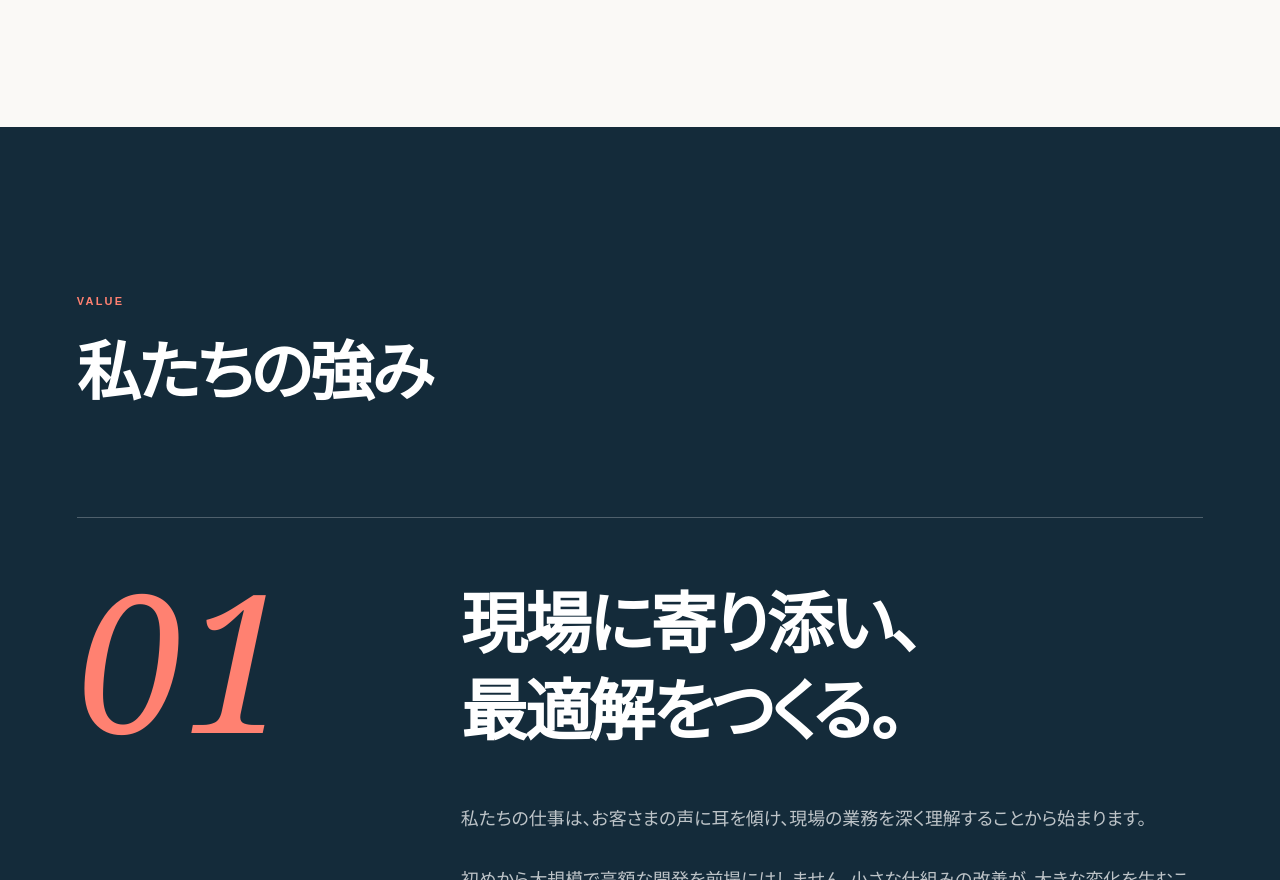
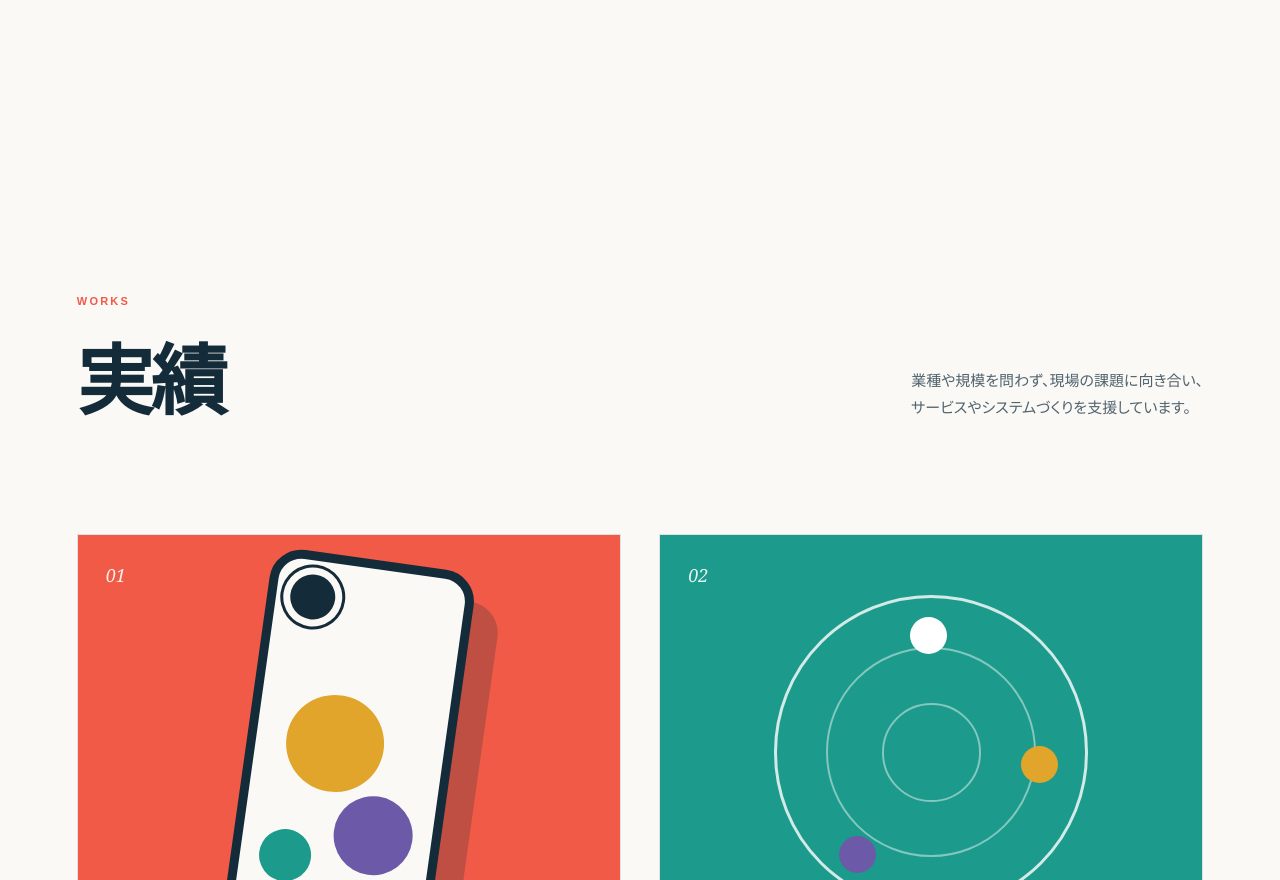
Before and after one commit to kenta-wakasa/detarame-web, a plain HTML site: page index.html in a window 1280 px wide. Shown: the part 1920-2800 px from the top of the page. Drawn offline with Linux system fonts and the light colour scheme.

Commit message:
Remove value section and update company address

```diff
--- a/index.html
+++ b/index.html
@@ -27,7 +27,6 @@
     </a>
     <nav aria-label="ページ内ナビゲーション">
       <a href="#vision">VISION</a>
-      <a href="#value">VALUE</a>
       <a href="#works">WORKS</a>
       <a href="#company">COMPANY</a>
       <a href="#contact">CONTACT</a>
@@ -71,22 +70,6 @@
           <h3>システムの力で個性と創造性に<br>全力を注げる基盤をつくる。</h3>
         </article>
       </div>
-    </section>
-
-    <section class="value section" id="value" aria-labelledby="value-title">
-      <div class="section-heading compact">
-        <p class="eyebrow">VALUE</p>
-        <h2 id="value-title">私たちの強み</h2>
-      </div>
-      <article class="value-card">
-        <div class="value-number" aria-hidden="true">01</div>
-        <div class="value-copy">
-          <h3>現場に寄り添い、<br>最適解をつくる。</h3>
-          <p>私たちの仕事は、お客さまの声に耳を傾け、現場の業務を深く理解することから始まります。</p>
-          <p>初めから大規模で高額な開発を前提にはしません。小さな仕組みの改善が、大きな変化を生むこともあるからです。</p>
-          <p>必要なものを、必要な規模で。限られたコストから最大限の成果を引き出し、システムによって実現できるよりよい未来を、お客さまとともに形にしていきます。</p>
-        </div>
-      </article>
     </section>
 
     <section class="works section" id="works" aria-labelledby="works-title">
@@ -157,7 +140,7 @@
         </div>
         <div>
           <dt>所在地</dt>
-          <dd>滋賀県東近江市上山町422番地</dd>
+          <dd>滋賀県甲賀市土山町山女原１１９番地</dd>
         </div>
         <div>
           <dt>代表取締役</dt>
--- a/site.css
+++ b/site.css
@@ -244,43 +244,6 @@ a { color: inherit; }
   font-weight: 650;
   line-height: 1.55;
   letter-spacing: -.025em;
-}
-
-.value {
-  max-width: none;
-  color: var(--paper);
-  background: var(--ink);
-}
-.value > * { width: min(100%, var(--max-width)); margin-right: auto; margin-left: auto; }
-.value .eyebrow { color: #ff8171; }
-.value .compact h2 { font-size: clamp(40px, 5vw, 68px); }
-.value-card {
-  display: grid;
-  grid-template-columns: minmax(180px, .55fr) minmax(0, 1.45fr);
-  gap: clamp(34px, 8vw, 120px);
-  margin-top: clamp(54px, 8vw, 110px);
-  padding-top: clamp(36px, 5vw, 70px);
-  border-top: 1px solid rgba(255, 255, 255, .25);
-}
-.value-number {
-  color: #ff8171;
-  font-family: Georgia, "Times New Roman", serif;
-  font-size: clamp(100px, 15vw, 210px);
-  font-style: italic;
-  line-height: .8;
-}
-.value-copy h3 {
-  margin: 0 0 48px;
-  font-size: clamp(36px, 5.2vw, 72px);
-  font-weight: 650;
-  line-height: 1.3;
-  letter-spacing: -.04em;
-}
-.value-copy p {
-  max-width: 760px;
-  margin: 0 0 1.6em;
-  color: rgba(255, 255, 255, .72);
-  font-size: clamp(15px, 1.4vw, 18px);
 }
 
 .works-heading {
@@ -570,7 +533,6 @@ a { color: inherit; }
   .site-header nav { display: none; }
   .hero { min-height: 820px; }
   .philosophy,
-  .value-card,
   .other-works,
   .company { grid-template-columns: 1fr; }
   .principles,
@@ -578,7 +540,6 @@ a { color: inherit; }
   .principle + .principle { border-top: 1px solid var(--line); border-left: 0; }
   .principle { min-height: 260px; }
   .principle-label { margin-bottom: 46px; }
-  .value-number { font-size: 100px; }
   .works-heading { align-items: flex-start; flex-direction: column; }
   .site-footer { grid-template-columns: 1fr; }
   .footer-contact { margin-top: -14px; }
@@ -594,7 +555,6 @@ a { color: inherit; }
   .hero-orbit { right: -310px; bottom: -190px; width: 620px; }
   .principle { padding: 30px 24px; }
   .principle h3 br,
-  .value-copy h3 br,
   .other-works h3 br { display: none; }
   .work-visual { min-height: 310px; }
   .work-content { padding: 28px 24px 32px; }
```
